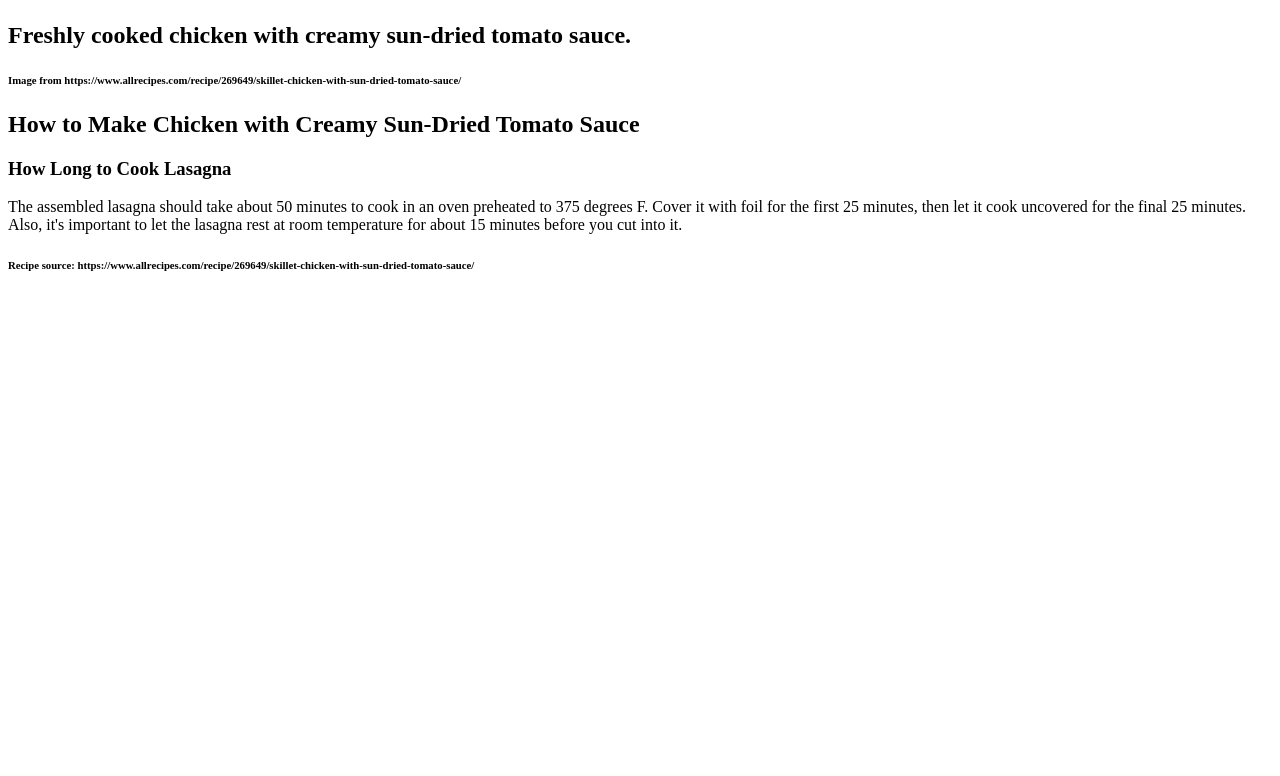
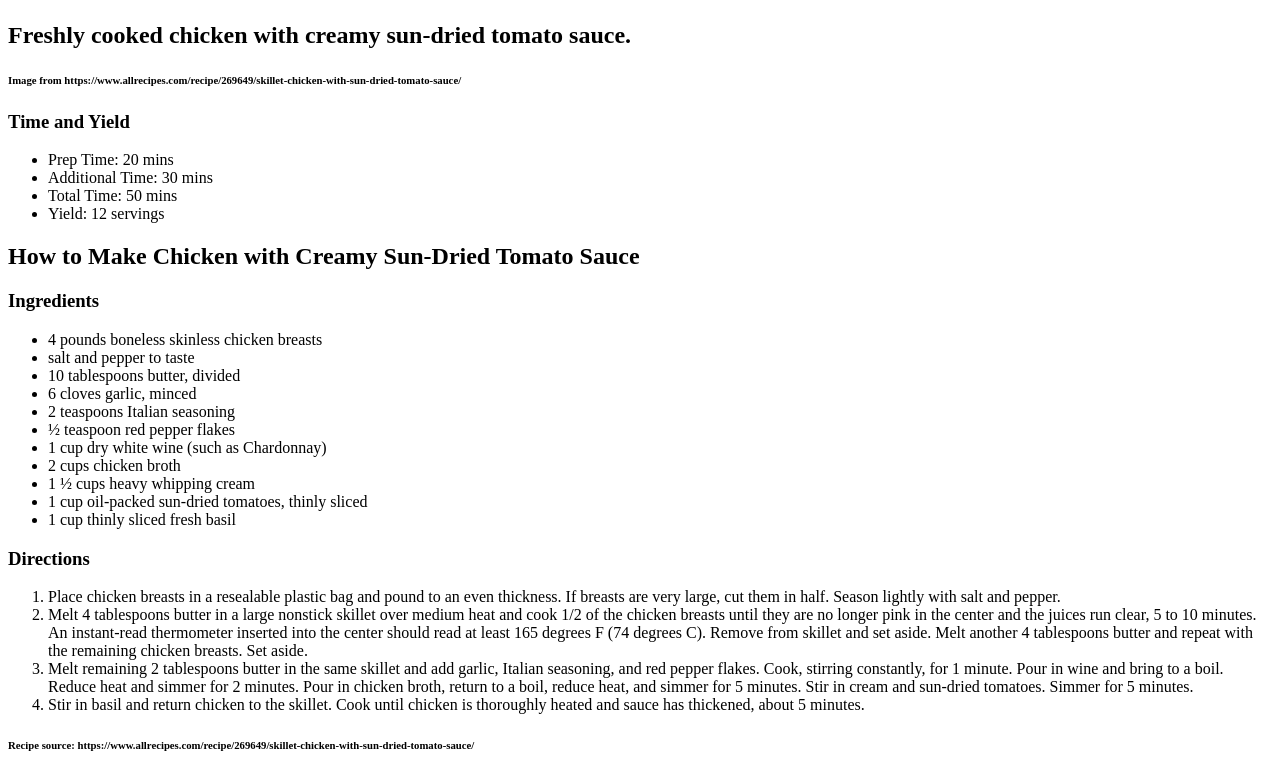
Before and after one commit to ApplePastries/odin-recipes, a plain HTML site: page recipes/chicken-w-cream-sauce.html in a window 1280 px wide. Shown: the part 832-1608 px from the top of the page. Before the commit the page ends 1128 px from the top, so only its background shows below. Drawn offline with Linux system fonts and the light colour scheme.

Commit message:
Added content to chicken-w-cream-sauce
Removed content held over from template and
replaced with proper Ingredients and Directions
lists

```diff
--- a/recipes/chicken-w-cream-sauce.html
+++ b/recipes/chicken-w-cream-sauce.html
@@ -11,11 +11,43 @@
     <h2>Freshly cooked chicken with creamy sun-dried tomato sauce.</h2>
     <h6>Image from https://www.allrecipes.com/recipe/269649/skillet-chicken-with-sun-dried-tomato-sauce/</h6>
 
+    <h3>Time and Yield</h3>
+    <ul>
+        <li>Prep Time: 20 mins</li>
+        <li>Additional Time: 30 mins</li>
+        <li>Total Time: 50 mins</li>
+        <li>Yield: 12 servings</li>
+    </ul>
+
     <h2>How to Make Chicken with Creamy Sun-Dried Tomato Sauce</h2>
+    <h3>Ingredients</h3>
+        <ul>
+            <li>4 pounds boneless skinless chicken breasts</li>
+            <li>salt and pepper to taste</li>
+            <li>10 tablespoons butter, divided</li>
+            <li>6 cloves garlic, minced</li>
+            <li>2 teaspoons Italian seasoning</li>
+            <li>½ teaspoon red pepper flakes</li>
+            <li>1 cup dry white wine (such as Chardonnay)</li>
+            <li>2 cups chicken broth</li>
+            <li>1 ½ cups heavy whipping cream</li>
+            <li>1 cup oil-packed sun-dried tomatoes, thinly sliced</li>
+            <li>1 cup thinly sliced fresh basil</li>
+        </ul>
 
-    <h3>How Long to Cook Lasagna</h3>
-        <p>The assembled lasagna should take about 50 minutes to cook in an oven preheated to 375 degrees F. Cover it with foil for the first 25 minutes,
-            then let it cook uncovered for the final 25 minutes. Also, it's important to let the lasagna rest at room temperature for about 15 minutes before you cut into it.</p>
+    <h3>Directions</h3>
+        <ol>
+            <li>Place chicken breasts in a resealable plastic bag and pound to an even thickness. If breasts are very large, cut them in half.
+                Season lightly with salt and pepper.</li>
+            <li>Melt 4 tablespoons butter in a large nonstick skillet over medium heat and cook 1/2 of the chicken breasts until they are no longer
+                pink in the center and the juices run clear, 5 to 10 minutes. An instant-read thermometer inserted into the center should read at
+                least 165 degrees F (74 degrees C). Remove from skillet and set aside. Melt another 4 tablespoons butter and repeat with the remaining
+                chicken breasts. Set aside.</li>
+            <li>Melt remaining 2 tablespoons butter in the same skillet and add garlic, Italian seasoning, and red pepper flakes. Cook, stirring constantly,
+                for 1 minute. Pour in wine and bring to a boil. Reduce heat and simmer for 2 minutes. Pour in chicken broth, return to a boil, reduce heat,
+                and simmer for 5 minutes. Stir in cream and sun-dried tomatoes. Simmer for 5 minutes.</li>
+            <li>Stir in basil and return chicken to the skillet. Cook until chicken is thoroughly heated and sauce has thickened, about 5 minutes.</li>
+        </ol>
 
         <h6>Recipe source: https://www.allrecipes.com/recipe/269649/skillet-chicken-with-sun-dried-tomato-sauce/</h6>
 </body>
```
